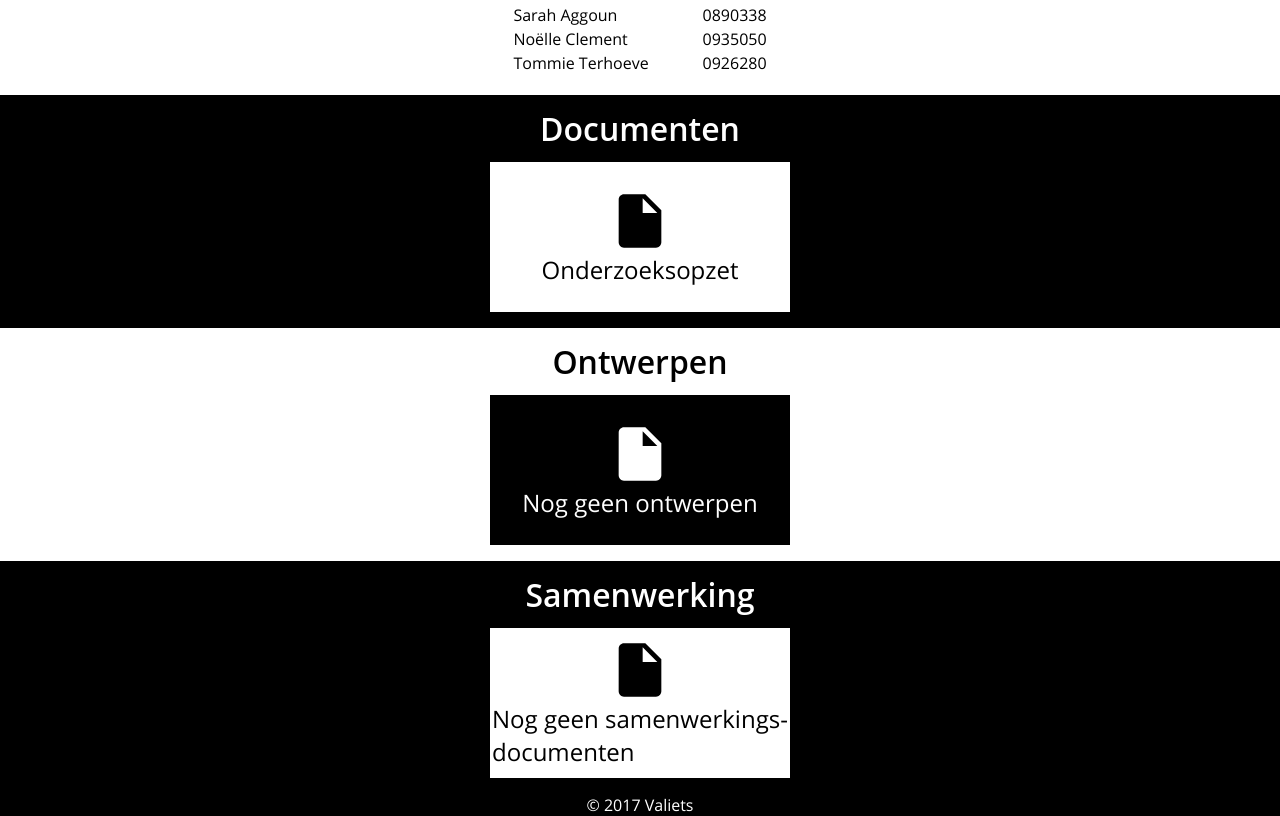
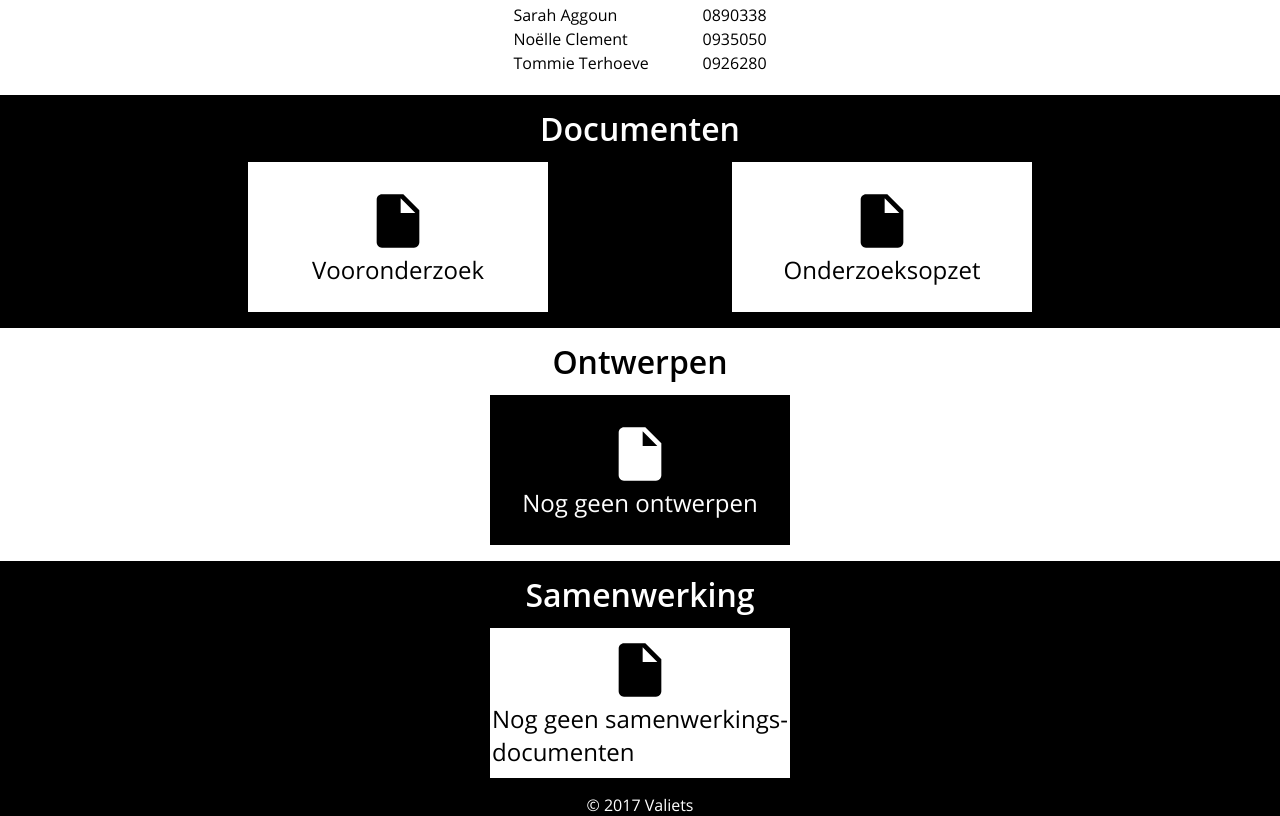
Before and after one commit to ValIets/Website, a plain HTML site: page index.html in a window 1280 px wide. Shown: the part 860-1676 px from the top of the page. Drawn offline with Linux system fonts and the light colour scheme; no server answers; a web font is replaced by a local one.

Commit message:
Vooronderzoek toegevoegd

```diff
--- a/index.html
+++ b/index.html
@@ -161,6 +161,10 @@
 				<span>Documenten</span>
 
 				<div class="items">
+					<div class="item" href="static/files/vooronderzoek.pdf">
+						<img class="svg" src="static/images/files.svg" />
+						<span>Vooronderzoek</span>
+					</div>
 					<div class="item" href="static/files/onderzoeksopzet.pdf">
 						<img class="svg" src="static/images/files.svg" />
 						<span>Onderzoeksopzet</span>
```
Also changed, not shown: 1 other file.
